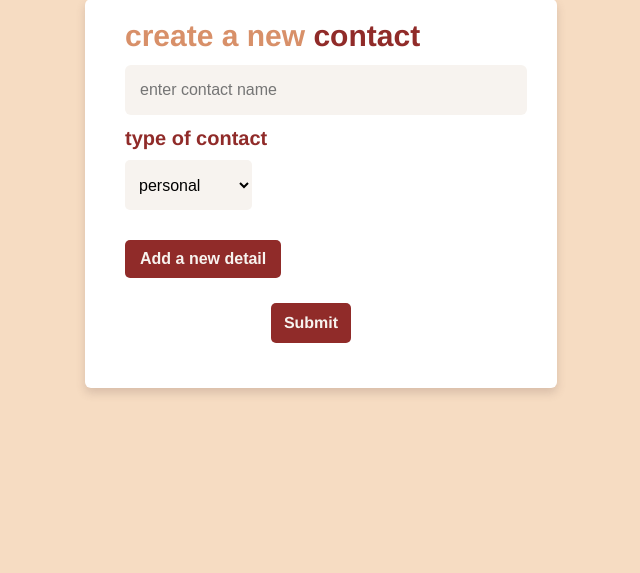
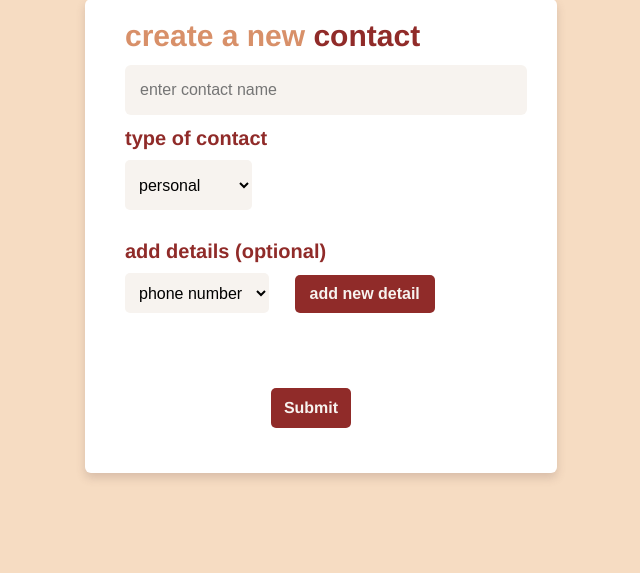
Before and after one commit to n4z03/CodeJam13-ChocolateChip, a Flask app: page /createcontact in a window 1280 px wide. Shown: the part 106-679 px from the top of the page, without its empty margins (319-959 px from the left). Run offline with Flask 3, Linux system fonts and the light colour scheme.

Commit message:
create contact update

```diff
--- a/templates/createcontact.html
+++ b/templates/createcontact.html
@@ -130,10 +130,43 @@
     font-weight: bold;
     cursor: pointer;
     transition: background-color 0.3s;
-}
+    }
 
-button:hover {
+    button:hover {
     background-color: #611c1b;
+    }
+
+    .detail-box {
+        font-family: "Haas Grot Text R Web", "Helvetica Neue", Helvetica, Arial, sans-serif;
+        font-size: 20px;
+        font-weight: bold;
+        color:#902b29;
+        margin-bottom: 30px;
+    }
+
+    .detail-box select{
+        border-radius: 5px;
+        border:none;
+        background-color: #f7f3ef;
+        font-size: 16px;
+        padding: 10px 10px;
+        margin-top: 10px;
+        justify-content: center;
+        height: 40px;
+        margin-bottom: 20px;
+        margin-right: 20px;
+    }
+
+    .dynamic-input {
+    height: 50px;
+    width: 100%;
+    border: none;
+    outline: none;
+    font-size: 16px;
+    background: #f7f3ef;
+    border-radius: 6px;
+    padding: 0 15px;
+    margin: 10px 0;
 }
 
 
@@ -161,14 +194,45 @@ button:hover {
                     </select>
                 </div>
 
+                <div class="detail-box">
+                    <label for="addDetailCaption">add details (optional)</label><br>
+                    <select id="detailDropdown">
+                    <option value="option1">phone number</option>
+                    <option value="option2">email</option>
+                    <option value="option3">social media</option>
+                    <option value="option2">other</option>
+                    <!-- Add more options as needed -->
+                    </select>
 
-                <button type="button" id="addDetailButton">Add a new detail</button>
+                    <button id="addDetailButton" onclick="">add new detail</button>
+                    <div id="inputContainerDetail"></div>
+                </div>
 
                 <div class="submit-button-container">
                     <input type="submit" value="Submit">
                 </div>
             </form>
         </div>
-        <script src="main.js"></script>
+        <script>
+            // Select the button and the container
+            var addButton = document.getElementById('addDetailButton');
+            var inputContainer = document.getElementById('inputContainerDetail');
+            var detailDropdown = document.getElementById('detailDropdown');
+
+
+            addButton.onclick = function() {
+                event.preventDefault();
+                // Get the selected option from the dropdown
+                var selectedOption = detailDropdown.options[detailDropdown.selectedIndex].text;
+
+                // Create a new input element
+                var newInput = document.createElement('input');
+                newInput.type = 'text';
+                newInput.placeholder = 'Enter ' + selectedOption; // Set placeholder to "Enter [selected option]"
+
+                // Add the new input to the container
+                inputContainer.appendChild(newInput);
+            };
+        </script>
     </body>
 </html>
```
